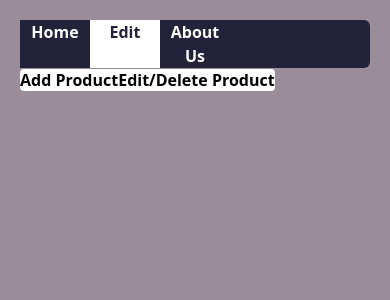
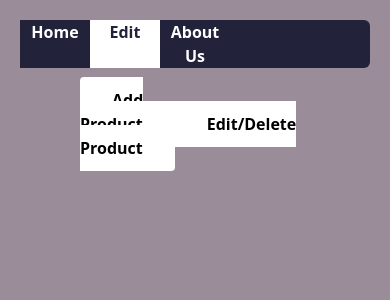
Before and after one commit to Aot25922/kaoshoes_front-end, a Vue app: page /Property in a window 390 px wide. Shown: the top 300 px of the page. Built offline with nearby package versions, Linux system fonts and the light colour scheme.

Commit message:
pull code

```diff
--- a/src/assets/tailwind.css
+++ b/src/assets/tailwind.css
@@ -17,9 +17,9 @@
 }
 
 .navEdit {
-    @apply md:text-4xl font-bold sm:w-1/2 md:text-center hover:bg-red-salsa md:p-3 md:px-8
+    @apply md:text-4xl font-bold w-1/2 text-center hover:bg-red-salsa p-3 px-8
 }
 
-.navCate{
+.navBrand{
     @apply bg-white md:text-2xl font-bold text-black w-full md:text-center md:p-2 md:rounded-md md:mx-auto cursor-pointer
 }
--- a/src/components/ProductBrand.vue
+++ b/src/components/ProductBrand.vue
@@ -1,9 +1,9 @@
 <template>
   <div id="productbrand" class="grid grid-cols-4 gap-4">
-    <button class="navCate cursor-pointer hover:bg-cadet focus:bg-cadet" v-on:click="$emit('SelectBrand',null)">
+    <button class="navBrand cursor-pointer hover:bg-cadet focus:bg-cadet" v-on:click="$emit('SelectBrand',null)">
       All Products
     </button>
-    <button class="navCate cursor-pointer hover:bg-cadet focus:bg-cadet" v-for="brand in brandList" :key="brand.brandId" v-on:click="$emit('SelectBrand',brand.brandId)">
+    <button class="navBrand cursor-pointer hover:bg-cadet focus:bg-cadet" v-for="brand in brandList" :key="brand.brandId" v-on:click="$emit('SelectBrand',brand.brandId)">
       {{ brand.brandName }}
     </button>
   </div>
--- a/src/components/ProductList.vue
+++ b/src/components/ProductList.vue
@@ -5,7 +5,7 @@
         <div class="relative">
           <img :src="`${productUrl}/image/${product.productName}`"  class="md:rounded" @error="$event.target.src='https://cdn4.vectorstock.com/i/1000x1000/87/78/website-error-500-internal-server-error-artwork-vector-23988778.jpg'"/>
 
-          <span class="md:absolute md:bottom-0 md:right-0 bg-cadet-dark text-white md:p-2 md:rounded">
+          <span class="md:absolute bottom-0 right-0 bg-cadet-dark text-white md:p-2 rounded">
             <div class="inline-flex px-1" >
               {{ new Date(product.manuDate).toISOString().slice(0, 10) }}
             </div>
--- a/src/views/Property.vue
+++ b/src/views/Property.vue
@@ -1,6 +1,6 @@
 <template>
 <div class="md:my-5">
-    <div class="md:p-5 md:ml-10">
+    <div class="p-5 ml-10">
       <router-link id="add" to="/Property/Add" class="navEdit rounded-l bg-white ">Add Product</router-link>
       <router-link id="edit" to="/Property/Edit" class="navEdit rounded-r bg-white">Edit/Delete Product</router-link>
    </div>
```
